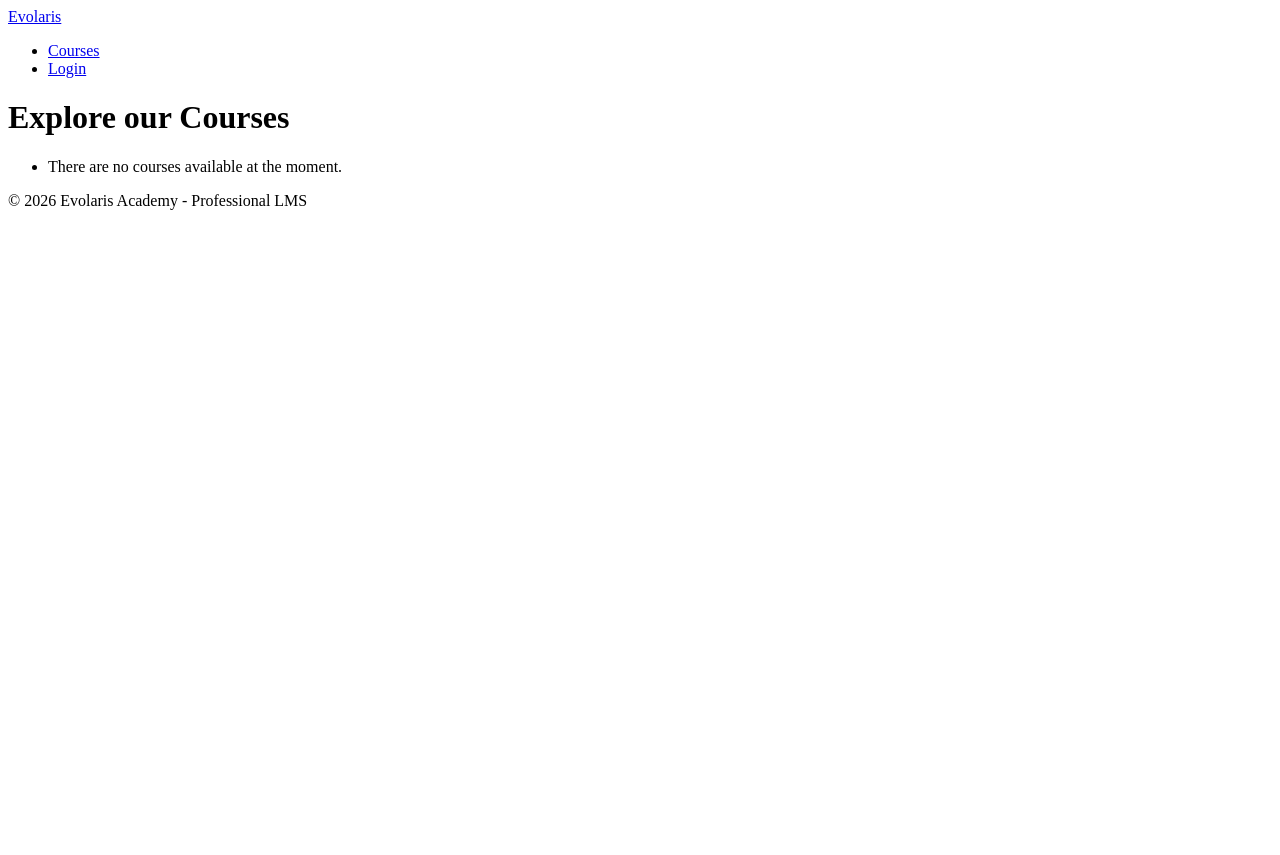
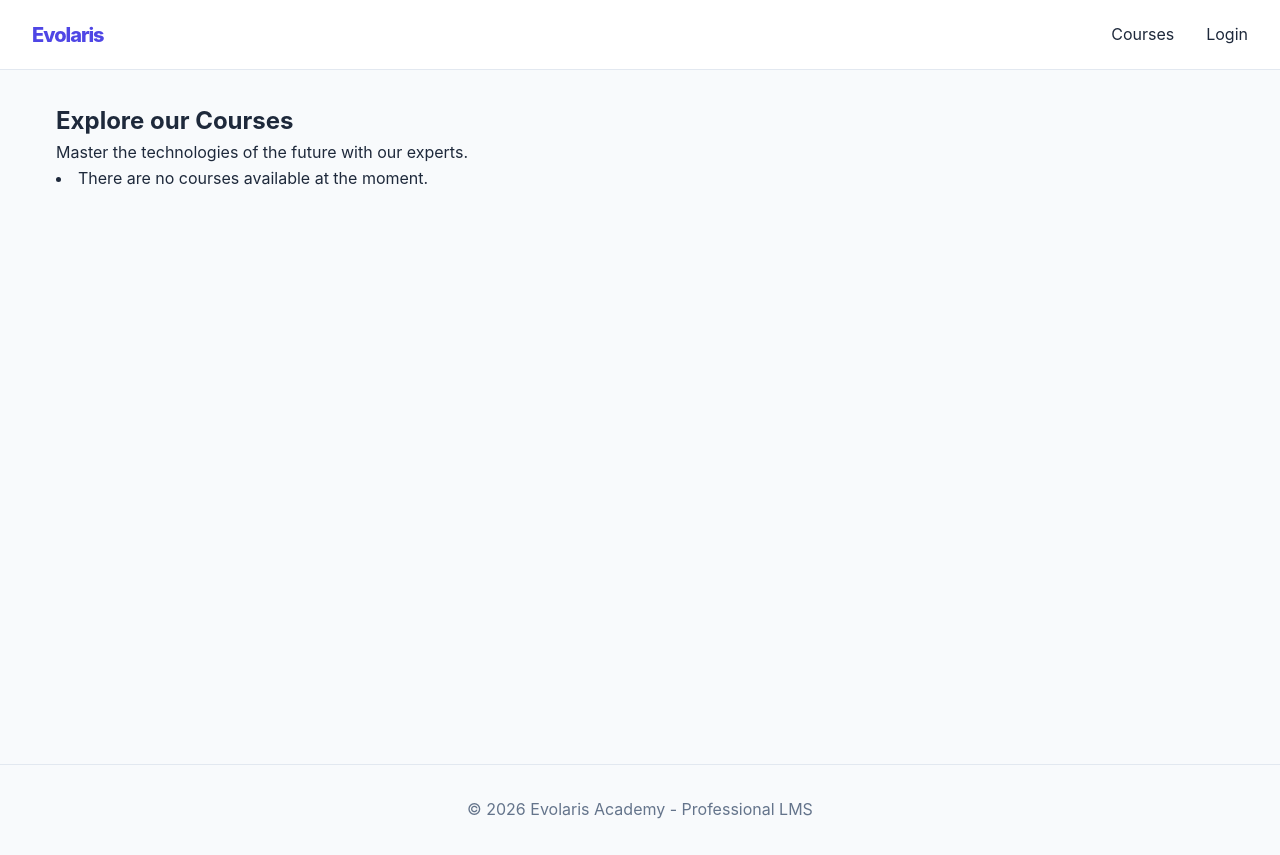
Before and after one commit to JdanielGA/LMS_Project, a Django app: page /courses/ in a window 1280 px wide. Before the commit the page ends 210 px from the top, so only its background shows below. Run offline with Django 5.2, Linux system fonts and the light colour scheme; data that the repository does not hold is empty; some libraries are stand-ins or nearby versions.

Commit message:
style: implement design system with CSS variables and flexbox layout

```diff
--- a/static/css/base/_reset.css
+++ b/static/css/base/_reset.css
@@ -0,0 +1,28 @@
+*, *::before, *::after {
+    box-sizing: border-box;
+    margin: 0;
+    padding: 0;
+}
+
+body {
+    font-family: var(--font-main);
+    line-height: 1.6;
+    color: var(--text-main);
+    background-color: var(--bg-body);
+    -webkit-font-smoothing: antialiased;
+}
+
+img {
+    max-width: 100%;
+    display: block;
+}
+
+a {
+    text-decoration: none;
+    color: inherit;
+    transition: 0.3s ease;
+}
+
+ul {
+    list-style: none;
+}
--- a/static/css/base/_variables.css
+++ b/static/css/base/_variables.css
@@ -0,0 +1,33 @@
+:root {
+    /* Colours Palette - Indigo & Slate*/
+    --primary-color: #4f46e5;
+    --primary-hover: #4338ca;
+    --secondary-color: #0f172a;
+    --accent-color: #06b6d4;
+
+    /* Grays Scale */
+    --text-main: #1e293b;
+    --text-muted: #64748b;
+    --bg-body: #f8fafc;
+    --bg-card: #ffffff;
+    --border-color: #e2e8f0;
+
+    /* Typography */
+    --font-main: 'Inter', system-ui, -apple-system, sans-serif;
+    --text-sm: 0.875rem;
+    --text-base: 1rem;
+    --text-lg: 1.125rem;
+    --text-xl: 1.25rem;
+    --text-2xl: clamp(1.5rem, 5vw, 2rem);
+
+    /* Spacing */
+    --space-1: 0.25rem;
+    --space-4: 1rem;
+    --space-8: 2rem;
+    --radius-md: 0.5rem;
+    --shadow-sm: 0 1px 3px rgba(0,0,0,0.1);
+
+    /* Layout */
+    --navbar-height: 70px;
+    --container-width: 1200px;
+}
--- a/static/css/layout/_navbar.css
+++ b/static/css/layout/_navbar.css
@@ -0,0 +1,36 @@
+.navbar {
+    height: var(--navbar-height);
+    background: var(--bg-card);
+    border-bottom: 1px solid var(--border-color);
+    display: flex;
+    justify-content: space-between;
+    align-items: center;
+    padding: 0 var(--space-8);
+    position: sticky;
+    top: 0;
+    z-index: 1000;
+}
+
+.navbar__logo a {
+    font-size: var(--text-xl);
+    font-weight: 800;
+    color: var(--primary-color);
+    letter-spacing: -1px;
+}
+
+.navbar__links {
+    display: flex;
+    gap: var(--space-8);
+    align-items: center;
+}
+
+.navbar__links a:hover {
+    color: var(--primary-color);
+}
+
+.navbar__user-info {
+    font-size: var(--text-sm);
+    color: var(--text-muted);
+    border-left: 1px solid var(--border-color);
+    padding-left: var(--space-4);
+}
--- a/static/css/main.css
+++ b/static/css/main.css
@@ -1,8 +1,24 @@
 /* Path: static/css/main.css */
 
 /* Base */
-@import "base/variables.css";
-@import "base/reset.css";
+@import "base/_variables.css";
+@import "base/_reset.css";
 
 /* Layout */
-@import "layout/navbar.css";
+@import "layout/_navbar.css";
+
+/* Structural Layout */
+main {
+    max-width: var(--container-width);
+    margin: var(--space-8) auto;
+    padding: 0 var(--space-4);
+    min-height: calc(100vh - var(--navbar-height) - 100px);
+}
+
+footer {
+    text-align: center;
+    padding: var(--space-8);
+    color: var(--text-muted);
+    border-top: 1px solid var(--border-color);
+    margin-top: var(--space-8);
+}
--- a/templates/courses/course_list.html
+++ b/templates/courses/course_list.html
@@ -3,12 +3,27 @@
 {% block title %}{{ page_title }} - Evolaris Academy{% endblock %}
 
 {% block content %}
-<h1>{{ page_title }}</h1>
-<ul>
+<section class="page-header">
+    <h1>{{ page_title }}</h1>
+    <p>Master the technologies of the future with our experts.</p>
+</section>
+
+<div class="course-grid">
     {% for course in courses %}
-        <li><a href="{% url 'courses:course_detail' course.slug %}">{{ course.title }}</a> - Prof: {{ course.teacher.username }}</li>
+    <article class="course-card">
+        {% if course.image %}
+            <img src="{{ course.image.url }}" alt="{{ course.title }}">
+        {% endif %}
+        <div class="course-card__content">
+            <h2><a href="{% url 'courses:course_detail' course.slug %}">{{ course.title }}</a></h2>
+            <p>{{ course.description|truncatewords:20 }}</p>
+            <div class="course-card__footer">
+                <span>Prof. {{ course.teacher.username }}</span>
+            </div>
+        </div>
+    </article>
     {% empty %}
         <li>There are no courses available at the moment.</li>
     {% endfor %}
-</ul>
+</div>
 {% endblock %}
```
